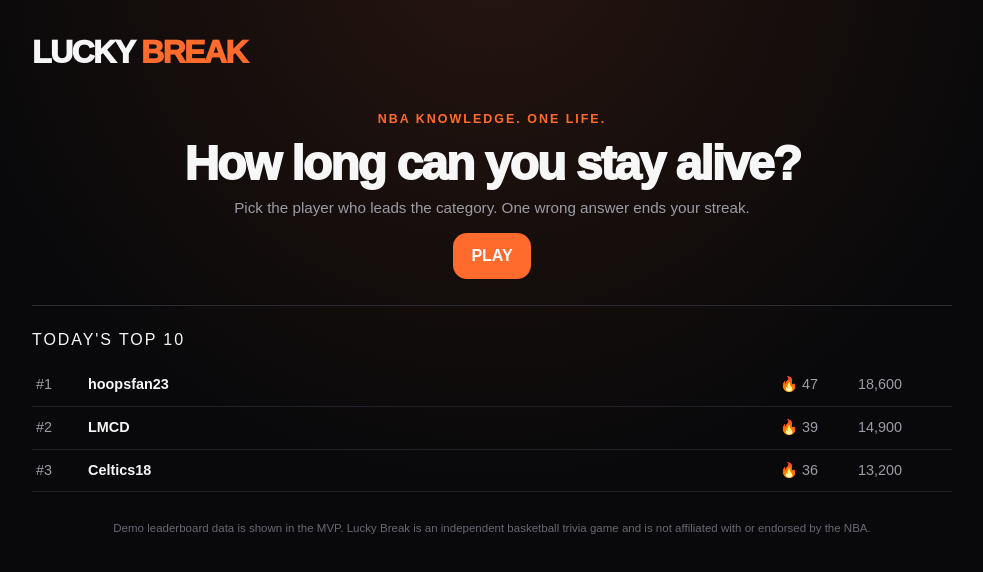
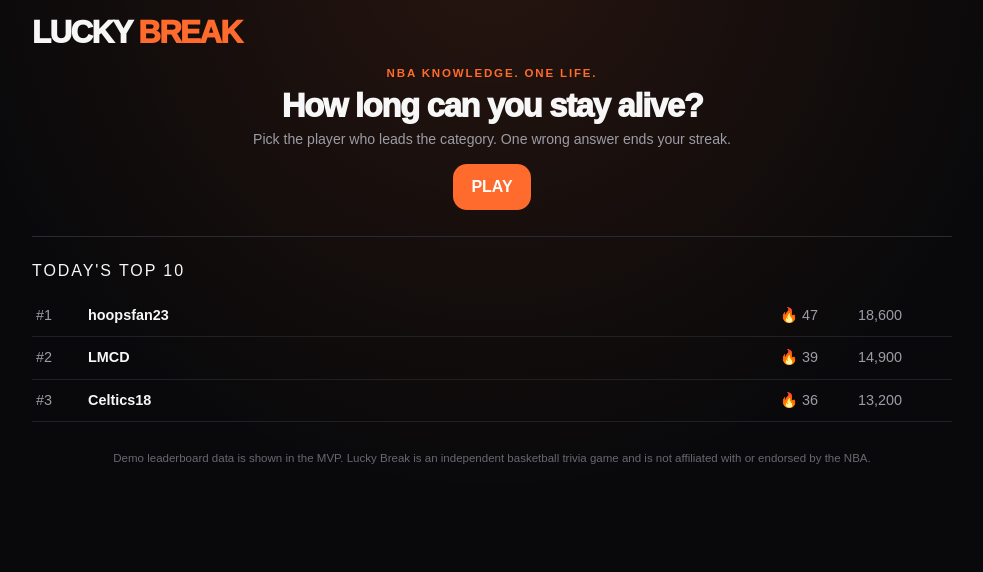
Before and after one commit to mcdevitt36/lucky-break, a Next.js app: page / in a window 1280 px wide. Shown: the top 572 px of the page, without its empty margins (148-1131 px from the left). Built offline with nearby package versions, Linux system fonts and the light colour scheme.

Commit message:
Fit all four player cards on screen

```diff
--- a/app/globals.css
+++ b/app/globals.css
@@ -27,21 +27,23 @@
 button { font: inherit; }
 button:focus-visible { outline: 3px solid #fff; outline-offset: 3px; }
 
-.shell { width: min(100% - 28px, 920px); margin: 0 auto; padding: 28px 0 42px; }
-.brand { display:flex; align-items:center; justify-content:space-between; gap:16px; margin-bottom:22px; }
-.logo { font-size:clamp(1.4rem,4vw,2rem); font-weight:950; letter-spacing:-.05em; text-transform:uppercase; }
+.shell { width: min(100% - 28px, 920px); margin: 0 auto; padding: 16px 0 28px; }
+.brand { display:flex; align-items:center; justify-content:space-between; gap:16px; margin-bottom:10px; }
+.logo { font-size:clamp(1.35rem,3vw,1.95rem); font-weight:950; letter-spacing:-.05em; text-transform:uppercase; }
 .logo span { color: var(--accent); }
-.stats { display:flex; gap:10px; }
-.statBox { min-width:90px; padding:10px 14px; border:1px solid var(--line); background:rgba(18,18,22,.82); border-radius:14px; text-align:center; }
-.statLabel { color:var(--muted); font-size:.72rem; text-transform:uppercase; letter-spacing:.12em; font-weight:800; }
-.statValue { margin-top:2px; font-size:1.3rem; font-weight:950; }
-.hero { text-align:center; margin: 34px auto 22px; max-width:680px; }
-.kicker { color:var(--accent); font-size:.78rem; font-weight:900; text-transform:uppercase; letter-spacing:.16em; }
-.question { font-size:clamp(1.7rem,5vw,3rem); line-height:1.04; letter-spacing:-.04em; font-weight:950; margin:10px 0 8px; }
-.sub { color:var(--muted); font-size:.95rem; }
-.grid { display:grid; grid-template-columns:repeat(2,minmax(0,1fr)); gap:12px; }
+.stats { display:flex; gap:8px; }
+.statBox { min-width:82px; padding:8px 12px; border:1px solid var(--line); background:rgba(18,18,22,.82); border-radius:13px; text-align:center; }
+.statLabel { color:var(--muted); font-size:.68rem; text-transform:uppercase; letter-spacing:.11em; font-weight:800; }
+.statValue { margin-top:1px; font-size:1.18rem; font-weight:950; }
+
+.hero { text-align:center; margin: 14px auto 12px; max-width:680px; }
+.kicker { color:var(--accent); font-size:.72rem; font-weight:900; text-transform:uppercase; letter-spacing:.16em; }
+.question { font-size:clamp(1.55rem,3.7vw,2.45rem); line-height:1.02; letter-spacing:-.04em; font-weight:950; margin:7px 0 6px; }
+.sub { color:var(--muted); font-size:.88rem; margin:0; }
+
+.grid { display:grid; grid-template-columns:repeat(2,minmax(0,1fr)); gap:10px; }
 .card {
-  min-height:168px; text-align:left; padding:18px; border:1px solid var(--line); border-radius:18px;
+  min-height:126px; text-align:left; padding:14px 16px; border:1px solid var(--line); border-radius:16px;
   background:linear-gradient(160deg,var(--panel-2),var(--panel)); color:var(--text);
   cursor:pointer; transition:transform .12s ease,border-color .12s ease,background .12s ease;
 }
@@ -49,14 +51,16 @@
 .card:disabled { cursor:default; }
 .card.correct { border-color:var(--good); background:rgba(62,207,142,.11); }
 .card.wrong { border-color:var(--bad); background:rgba(255,92,102,.10); }
+
 .initials {
-  width:48px; height:48px; display:grid; place-items:center; border-radius:50%; margin-bottom:24px;
-  background:#23232a; border:1px solid #34343d; font-weight:950; letter-spacing:-.03em;
+  width:40px; height:40px; display:grid; place-items:center; border-radius:50%; margin-bottom:12px;
+  background:#23232a; border:1px solid #34343d; font-weight:950; letter-spacing:-.03em; font-size:.88rem;
 }
-.name { font-size:1.12rem; font-weight:900; letter-spacing:-.02em; }
-.meta { color:var(--muted); font-size:.82rem; margin-top:4px; }
-.reveal { margin-top:10px; font-size:.95rem; font-weight:900; }
-.feedback { min-height:48px; display:flex; align-items:center; justify-content:center; text-align:center; font-weight:900; margin:12px 0 2px; }
+.name { font-size:1.02rem; font-weight:900; letter-spacing:-.02em; }
+.meta { color:var(--muted); font-size:.78rem; margin-top:3px; }
+.reveal { margin-top:7px; font-size:.86rem; font-weight:900; }
+
+.feedback { min-height:32px; display:flex; align-items:center; justify-content:center; text-align:center; font-weight:900; margin:7px 0 0; font-size:.9rem; }
 .feedback.good { color:var(--good); }
 .feedback.bad { color:var(--bad); }
 .actions { display:flex; justify-content:center; gap:10px; margin-top:14px; flex-wrap:wrap; }
@@ -65,6 +69,7 @@
 }
 .primary { border:0; background:var(--accent); color:white; }
 .secondary { border:1px solid var(--line); background:var(--panel); color:var(--text); }
+
 .panel { margin-top:26px; border-top:1px solid var(--line); padding-top:22px; }
 .panel h2 { margin:0 0 12px; font-size:1rem; text-transform:uppercase; letter-spacing:.12em; }
 .leader { display:grid; grid-template-columns:44px 1fr 70px 90px; gap:8px; padding:10px 4px; border-bottom:1px solid #202026; color:var(--muted); font-size:.9rem; }
@@ -75,11 +80,29 @@
 .scoreline { color:var(--muted); margin-top:8px; }
 
 @media (max-width:560px) {
-  .shell { width:min(100% - 18px,920px); padding-top:18px; }
-  .brand { align-items:flex-start; }
-  .stats { gap:6px; }
-  .statBox { min-width:72px; padding:8px 10px; }
-  .grid { gap:8px; }
-  .card { min-height:154px; padding:14px; }
+  .shell { width:min(100% - 16px,920px); padding-top:12px; }
+  .brand { align-items:flex-start; margin-bottom:6px; }
+  .stats { gap:5px; }
+  .statBox { min-width:68px; padding:7px 8px; }
+  .statLabel { font-size:.61rem; }
+  .statValue { font-size:1.05rem; }
+  .hero { margin:10px auto 10px; }
+  .question { font-size:clamp(1.35rem,7vw,2rem); }
+  .sub { font-size:.8rem; }
+  .grid { gap:7px; }
+  .card { min-height:118px; padding:12px; }
+  .initials { width:36px; height:36px; margin-bottom:10px; }
+  .name { font-size:.93rem; }
+  .meta { font-size:.72rem; }
   .leader { grid-template-columns:34px 1fr 58px 68px; font-size:.82rem; }
 }
+
+@media (min-width:700px) and (max-height:850px) {
+  .shell { padding-top:10px; }
+  .brand { margin-bottom:4px; }
+  .hero { margin:8px auto 8px; }
+  .question { font-size:clamp(1.45rem,3vw,2.05rem); }
+  .card { min-height:112px; padding:12px 15px; }
+  .initials { width:36px; height:36px; margin-bottom:9px; }
+  .feedback { min-height:24px; margin-top:4px; }
+}
```
